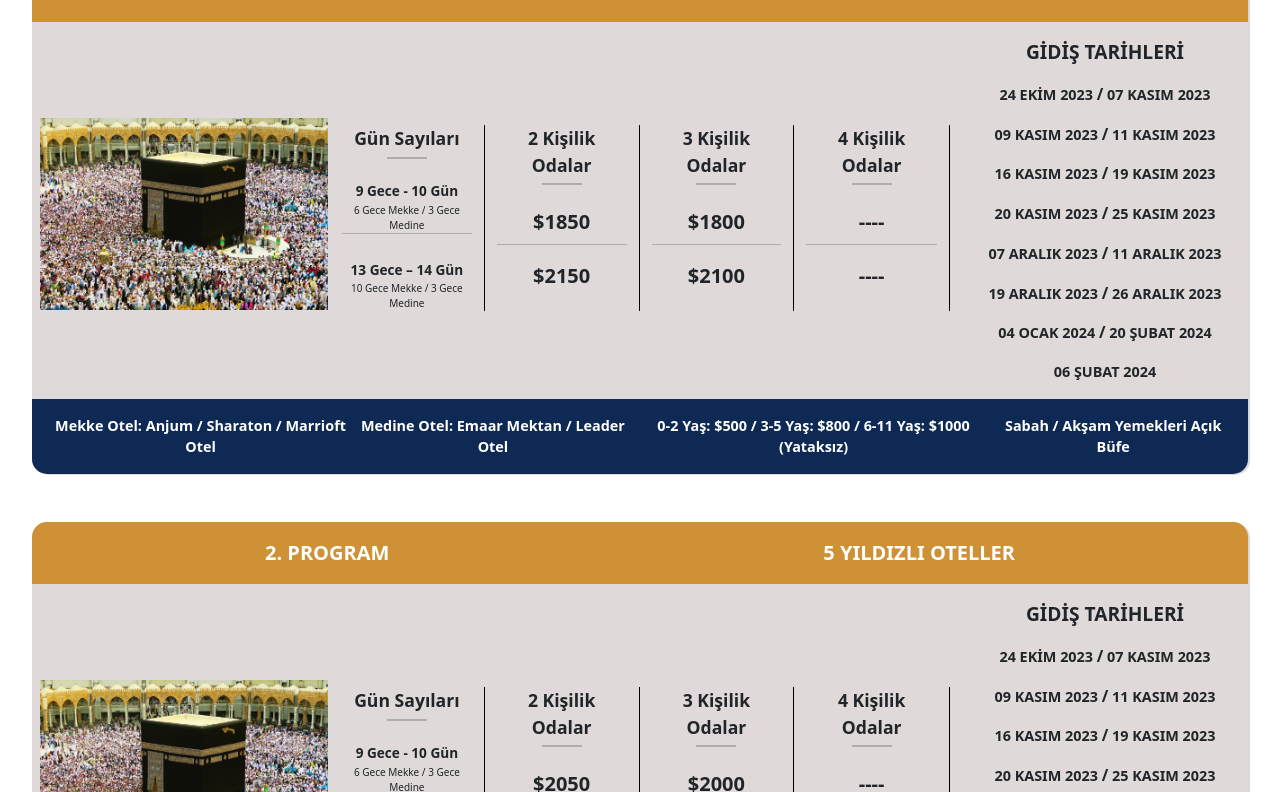
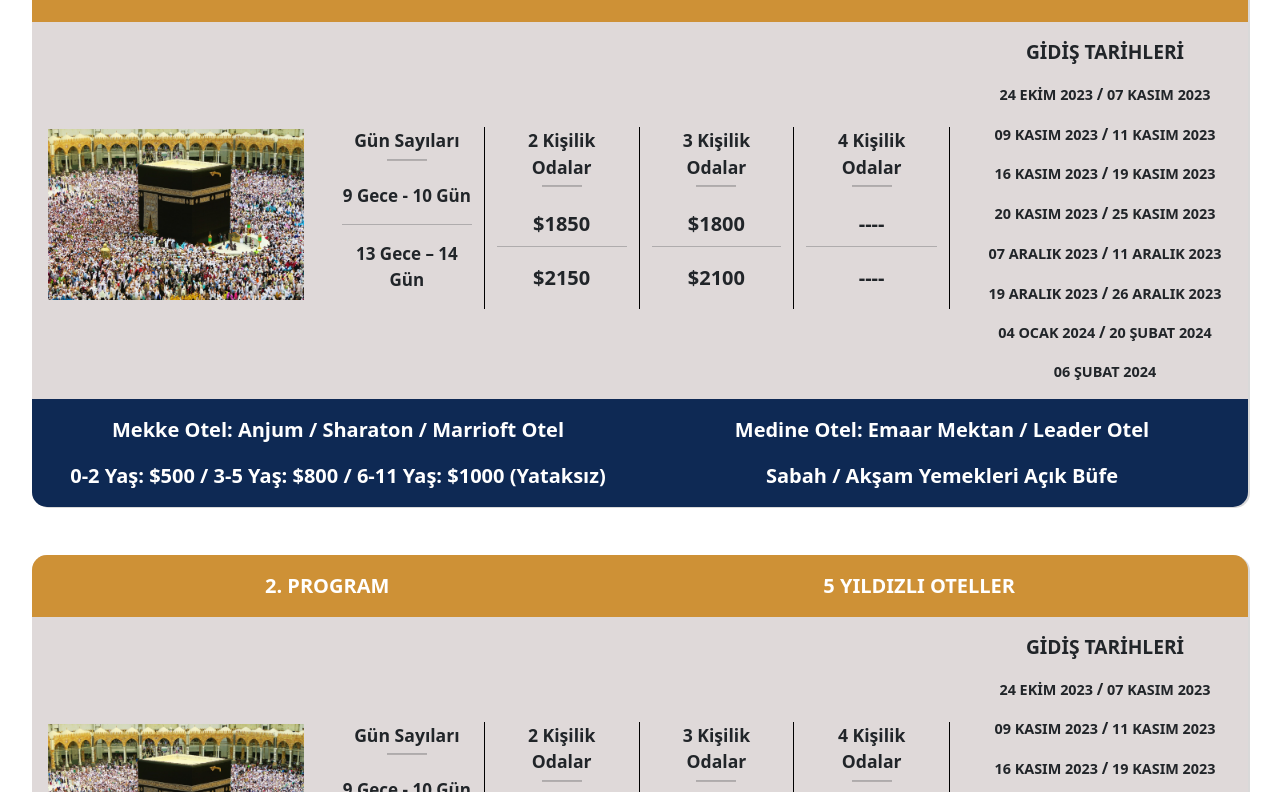
Before and after one commit to erenyusufduran/birey-tour, a React (Vite) app: page /lux-umre in a window 1280 px wide. Shown: the part 588-1380 px from the top of the page. Built offline with nearby package versions, Linux system fonts and the light colour scheme.

Commit message:
image and days fixed

```diff
--- a/src/components/TourCard2.jsx
+++ b/src/components/TourCard2.jsx
@@ -19,12 +19,36 @@ const StyledHR = styled.hr`
 `;
 
 const StyledImg = styled.img`
+  transition: 1s ease-in;
+  margin-left: 1em;
+
+  @media screen and (min-width: 2050px) {
+    width: 30em;
+  }
+
+  @media screen and (min-width: 1800px) and (max-width: 2049px) {
+    width: 25em;
+  }
+
+  @media screen and (min-width: 1600px) and (max-width: 1799px) {
+    width: 22em;
+  }
+
+  @media screen and (min-width: 1500px) and (max-width: 1599px) {
+    width: 20em;
+  }
+
+  @media screen and (min-width: 1401px) and (max-width: 1499px) {
     width: 18em;
-  margin-left: 2em;
-  transition: 1s ease-in-out;
+  }
 
-  @media screen and (max-width: 1400px) and (min-width: 1200px) {
-    margin-left: 0.5em;
+  @media screen and (max-width: 1400px) {
+    width: 16em;
+  }
+
+  @media screen and (max-width: 1200px) {
+    width: 80%;
+    margin-left: 0;
   }
 `;
 
@@ -35,9 +59,13 @@ const StyledMini = styled.p`
 `;
 
 const StyledSectionMini = styled.p`
-  font-size: 12px;
   font-weight: bold;
-  font-size: 0.9em;
+  margin-top: auto;
+  font-size: ${(props) => (props.type === 'mobilenone' ? '14px !important' : '20px !important')};
+
+  @media screen and (max-width: 1200px) {
+    display: ${(props) => (props.type === 'mobilenone' ? 'none' : '')};
+  }
 `;
 
 const StyledH7 = styled(StyledMini)`
@@ -145,6 +173,7 @@ const TourCard2 = ({ tourCard }) => {
     extraTexts,
     dayCounts,
     nightsDays,
+    medineDays,
     twoPeopleRoomPrices,
     threePeopleRoomPrices,
     fourPeopleRoomPrices,
@@ -165,6 +194,11 @@ const TourCard2 = ({ tourCard }) => {
         <StyledSectionMini style={{ fontSize: '20px' }} className="text-white text-uppercase">
           {hotelType}
         </StyledSectionMini>
+        {medineDays && (
+          <StyledSectionMini type="mobilenone" style={{ fontSize: '20px' }} className="text-white text-uppercase">
+            {medineDays} Gece Medine
+          </StyledSectionMini>
+        )}
       </StyledSection>
       <section>
         <div className="text-center text-xl-start mt-3">
@@ -184,39 +218,26 @@ const TourCard2 = ({ tourCard }) => {
                     dayCounts.map((text, i) => {
                       if (i === 0)
                         return (
-                          <span key={i}>
-                            <StyledMini>{text}</StyledMini>
-                            <p style={{ fontSize: '10px', marginBottom: 0, marginTop: '-14px' }}>{nightsDays[i]}</p>
-                          </span>
+                          <StyledRoomsNights style={{ marginBottom: '7.4px' }} key={i}>
+                            <div>
+                              <MobileNone>{dayCounts[i]}:</MobileNone>
+                              <StyledMini key={i}>{text}</StyledMini>{' '}
+                            </div>
+                            <MobileNone style={{ fontSize: '.8em' }}>({nightsDays[i]})</MobileNone>
+                          </StyledRoomsNights>
                         );
-                      else if (i === 1)
+                      else
                         return (
                           <span key={i}>
                             <StyledHR style={{ marginBottom: '-4px' }} />
-                            <div
-                              style={{
-                                display: 'flex',
-                                flexDirection: 'column',
-                                justifyContent: 'center',
-                                alignItems: 'center',
-                              }}
-                            >
-                              <StyledMini style={{ marginTop: '30px' }}>{text}</StyledMini>
-                              <p style={{ fontSize: '10px', marginBottom: 0, marginTop: '-15px' }}>{nightsDays[i]}</p>
+                            <StyledRoomsNights style={{ marginTop: '20px' }}>
+                              <div>
+                                <MobileNone>{dayCounts[i]}: </MobileNone>
+                                <StyledMini key={i}>{text}</StyledMini>
                               </div>
+                              <MobileNone style={{ fontSize: '.8em' }}>({nightsDays[i]})</MobileNone>
+                            </StyledRoomsNights>
                           </span>
-                        );
-                      else if (i === 2)
-                        return (
-                          <>
-                            <StyledHR style={{ marginBottom: '-4px' }} />
-                            <StyledMini style={{ marginTop: '20px' }} key={i}>
-                              {text}
-                            </StyledMini>
-                            <p style={{ fontSize: '10px', marginBottom: '10px', marginTop: '-15px' }}>
-                              {nightsDays[i]}
-                            </p>
-                          </>
                         );
                     })}
                 </StyledProgramsCol>
@@ -355,15 +376,17 @@ const TourCard2 = ({ tourCard }) => {
       </section>
 
       <StyledSectionBottom
-        className="d-flex text-white justify-content-between pb-0 p-3"
+        className="d-flex text-white justify-content-center pb-0 p-3"
         style={{ backgroundColor: '#0E2954' }}
       >
+        <div className="row">
           {extraTexts.length &&
             extraTexts.map((text, i) => (
-            <StyledSectionMini className="text-white" key={i}>
+              <StyledSectionMini className="text-white col-xl-6 col-md-12" key={i}>
                 {text}
               </StyledSectionMini>
             ))}
+        </div>
       </StyledSectionBottom>
     </StyledCardCont>
   );
--- a/src/data/umre.js
+++ b/src/data/umre.js
@@ -9,6 +9,7 @@ export const umreCardDatas = [
     ],
     dayCounts: ['13 Gece - 14 Gün', '19 Gece – 20 Gün', '25 Gece – 26 Gün'],
     nightsDays: ['10 Gece Mekke / 3 Gece Medine', '16 Gece Mekke / 3 Gece Medine', '22 Gece Mekke / 3 Gece Medine'],
+    medineDays: '3',
     twoPeopleRoomPrices: ['1425', '1500', '1600'],
     threePeopleRoomPrices: ['1375', '1450', '1550'],
     fourPeopleRoomPrices: ['1350', '1400', '1500'],
@@ -44,6 +45,7 @@ export const umreCardDatas = [
     ],
     dayCounts: ['13 Gece - 14 Gün', '19 Gece – 20 Gün', '25 Gece – 26 Gün'],
     nightsDays: ['10 Gece Mekke / 3 Gece Medine', '16 Gece Mekke / 3 Gece Medine', '22 Gece Mekke / 3 Gece Medine'],
+    medineDays: '3',
     twoPeopleRoomPrices: ['1500', '1575', '1650'],
     threePeopleRoomPrices: ['1450', '1525', '1600'],
     fourPeopleRoomPrices: ['1400', '1475', '1550'],
@@ -79,6 +81,7 @@ export const umreCardDatas = [
     ],
     dayCounts: ['13 Gece - 14 Gün', '19 Gece – 20 Gün'],
     nightsDays: ['10 Gece Mekke / 3 Gece Medine', '16 Gece Mekke / 3 Gece Medine'],
+    medineDays: '3',
     twoPeopleRoomPrices: ['1550', '1650'],
     threePeopleRoomPrices: ['1500', '1600'],
     fourPeopleRoomPrices: ['1450', '1550'],
@@ -114,6 +117,7 @@ export const umreCardDatas = [
     ],
     dayCounts: ['13 Gece - 14 Gün', '19 Gece – 20 Gün'],
     nightsDays: ['10 Gece Mekke / 3 Gece Medine', '16 Gece Mekke / 3 Gece Medine'],
+    medineDays: '3',
     twoPeopleRoomPrices: ['1750', '2075'],
     threePeopleRoomPrices: ['1700', '2025'],
     fourPeopleRoomPrices: ['1650', '2000'],
@@ -152,6 +156,7 @@ export const sevvalUmreCardDatas = [
     ],
     dayCounts: ['13 Gece - 14 Gün', '19 Gece – 20 Gün'],
     nightsDays: ['10 Gece Mekke / 3 Gece Medine', '16 Gece Mekke / 3 Gece Medine'],
+    medineDays: '3',
     twoPeopleRoomPrices: ['1250', '1300'],
     threePeopleRoomPrices: ['1200', '1250'],
     fourPeopleRoomPrices: ['1150', '1200'],
@@ -171,6 +176,7 @@ export const sevvalUmreCardDatas = [
     ],
     dayCounts: ['13 Gece - 14 Gün', '19 Gece – 20 Gün'],
     nightsDays: ['10 Gece Mekke / 3 Gece Medine', '16 Gece Mekke / 3 Gece Medine'],
+    medineDays: '3',
     twoPeopleRoomPrices: ['1450', '1650'],
     threePeopleRoomPrices: ['1400', '1600'],
     fourPeopleRoomPrices: ['1350', '1550'],
@@ -192,6 +198,7 @@ export const ramazanUmreCardDatas = [
     ],
     dayCounts: ['38 - 40 Gün'],
     nightsDays: ['33 - 35 Gün Mekke / 5 Gün Medine'],
+    medineDays: '3',
     twoPeopleRoomPrices: ['1800'],
     threePeopleRoomPrices: ['1700'],
     fourPeopleRoomPrices: ['1600'],
@@ -210,6 +217,7 @@ export const ramazanUmreCardDatas = [
     ],
     dayCounts: ['38 - 40 Gün'],
     nightsDays: ['33 - 35 Gün Mekke / 5 Gün Medine'],
+    medineDays: '3',
     twoPeopleRoomPrices: ['2000'],
     threePeopleRoomPrices: ['1900'],
     fourPeopleRoomPrices: ['1800'],
@@ -232,6 +240,7 @@ export const somestrUmreCardDatas = [
     ],
     dayCounts: ['13 Gece - 14 Gün', '19 Gece – 20 Gün', '25 Gece – 26 Gün'],
     nightsDays: ['10 Gece Mekke / 3 Gece Medine', '16 Gece Mekke / 3 Gece Medine', '22 Gece Mekke / 3 Gece Medine'],
+    medineDays: '3',
     twoPeopleRoomPrices: ['1425', '1500', '1600'],
     threePeopleRoomPrices: ['1375', '1450', '1550'],
     fourPeopleRoomPrices: ['1350', '1400', '1500'],
@@ -251,6 +260,7 @@ export const somestrUmreCardDatas = [
     ],
     dayCounts: ['13 Gece - 14 Gün', '19 Gece – 20 Gün', '25 Gece – 26 Gün'],
     nightsDays: ['10 Gece Mekke / 3 Gece Medine', '16 Gece Mekke / 3 Gece Medine', '22 Gece Mekke / 3 Gece Medine'],
+    medineDays: '3',
     twoPeopleRoomPrices: ['1500', '1575', '1650'],
     threePeopleRoomPrices: ['1450', '1525', '1600'],
     fourPeopleRoomPrices: ['1400', '1475', '1550'],
@@ -270,6 +280,7 @@ export const somestrUmreCardDatas = [
     ],
     dayCounts: ['13 Gece - 14 Gün', '19 Gece – 20 Gün'],
     nightsDays: ['10 Gece Mekke / 3 Gece Medine', '16 Gece Mekke / 3 Gece Medine'],
+    medineDays: '3',
     twoPeopleRoomPrices: ['1550', '1650'],
     threePeopleRoomPrices: ['1500', '1600'],
     fourPeopleRoomPrices: ['1450', '1550'],
@@ -289,6 +300,7 @@ export const somestrUmreCardDatas = [
     ],
     dayCounts: ['13 Gece - 14 Gün', '19 Gece – 20 Gün'],
     nightsDays: ['10 Gece Mekke / 3 Gece Medine', '16 Gece Mekke / 3 Gece Medine'],
+    medineDays: '3',
     twoPeopleRoomPrices: ['1750', '2075'],
     threePeopleRoomPrices: ['1700', '2025'],
     fourPeopleRoomPrices: ['1650', '2000'],
```
Lines whose indentation alone changed are shown as unchanged.
